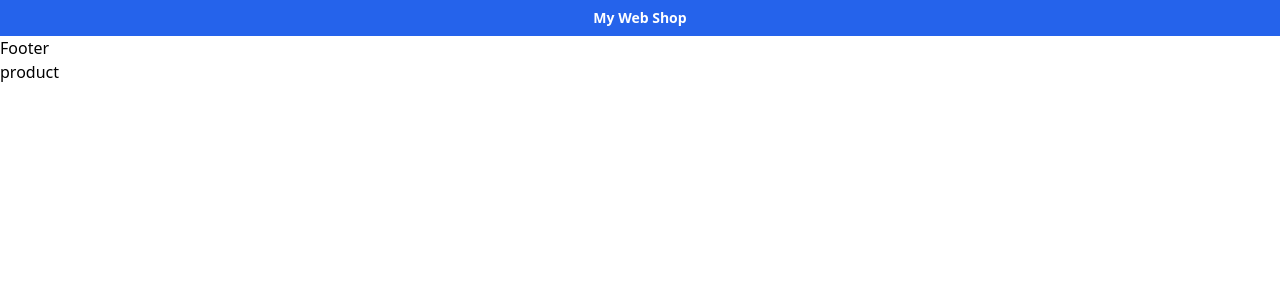
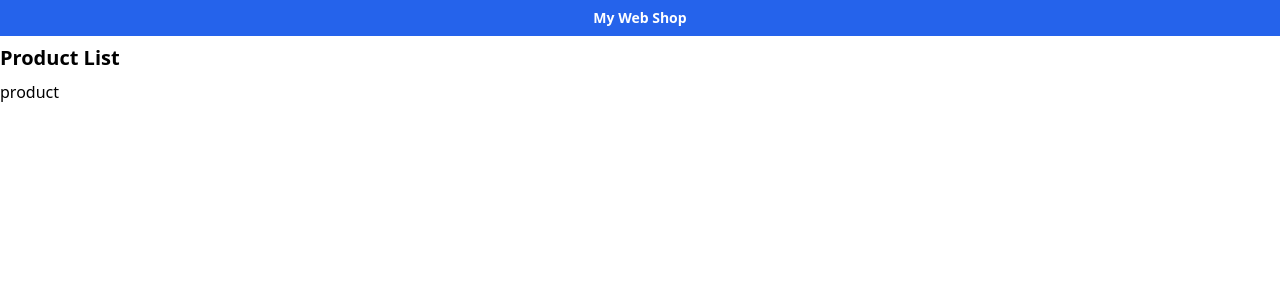
Before and after one commit to ziaeezohreh909/HW_React_N.2, a React (Vite) app: page / in a window 1280 px wide. Shown: the top 300 px of the page. Built offline with nearby package versions, Linux system fonts and the light colour scheme.

Commit message:
create Footer

```diff
--- a/src/components/Layout/Footer.tsx
+++ b/src/components/Layout/Footer.tsx
@@ -1,3 +1,3 @@
 export default function Footer() {
-  return <div>Footer</div>;
+  return <div className="font-bold text-xl py-2">Product List </div>;
 }
```
